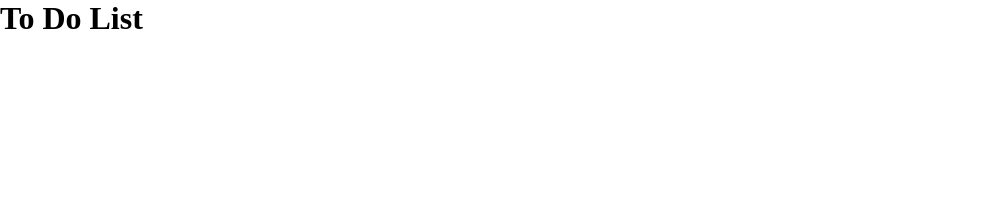
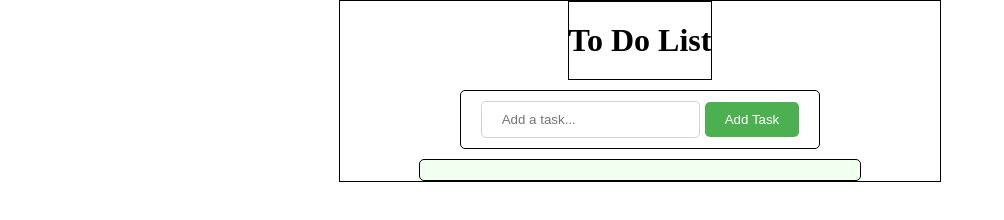
Before and after one commit to raffayyy/To-Do-List, a plain HTML site: page Index.html in a window 1280 px wide. Shown: the whole page, without its empty margins (0-1004 px from the left). Drawn offline with Linux system fonts and the light colour scheme.

Commit message:
feat: Basic Functionality working
List is being added by clicking add task Button.

```diff
--- a/Index.html
+++ b/Index.html
@@ -12,8 +12,16 @@
   <div class="heading">
     <h1>To Do List</h1>
   </div>
-  <div class="add-to-do"></div>
-  <div class="content"></div>
+  <div class="add-to-do">
+    <input type="text" id="taskInput" placeholder="Add a task...">
+    <button id="addTaskButton">Add Task</button>
+  </div>
+  <div class="content">
+    <ol id="taskList">
+
+    </ol>
+  </div>
 </div>
+<script src="script.js"></script>
 </body>
 </html>
--- /dev/null
+++ b/script.js
@@ -0,0 +1,19 @@
+function addToDo() {
+  let input = document.getElementById("taskInput").value;
+  if (input.trim() === "") {
+    alert("Please enter a task");
+    return;
+  }
+
+  let li = document.createElement("li");
+  let content = document.createTextNode(input);
+  li.appendChild(content);
+
+  document.getElementById("taskList").appendChild(li);
+  console.log(input);
+
+  document.getElementById("taskInput").value = "";
+}
+
+document.getElementById("addTaskButton").addEventListener("click", addToDo);
+// window.onload
--- a/style.css
+++ b/style.css
@@ -3,3 +3,57 @@
   padding: 0;
   margin: 0;
 }
+div{
+  border: 1px solid black;
+}
+.main{
+  width: 600px;
+  margin: 0 auto;
+  display: flex;
+  flex-direction: column;
+  align-items: center;
+}
+.heading{
+  padding-block: 20px;
+}
+.add-to-do{
+  padding-block: 10px;
+  padding-inline: 20px;
+  margin-block: 10px;
+  color: black;
+  border-radius: 5px;
+  display: flex;
+  justify-content: space-between;
+  align-items: center;
+}
+.add-to-do input{
+  padding-block: 10px;
+  padding-inline: 20px;
+  margin-right: 5px;
+  border: 1px solid lightgray;
+  border-radius: 5px;
+}
+.add-to-do button{
+  padding-block: 10px;
+  padding-inline: 20px;
+  background-color: #4CAF50;
+  color: white;
+  border: none;
+  border-radius: 5px;
+}
+.add-to-do button:hover{
+  background-color: #45a049;
+}
+.content{
+  width: 400px;
+  padding-inline: 20px;
+  background-color: honeydew;
+  border-radius: 5px;
+}
+#taskList{
+  list-style: none;
+  padding-block: 10px;
+}
+#taskList li{
+  padding-block: 5px;
+}
```
